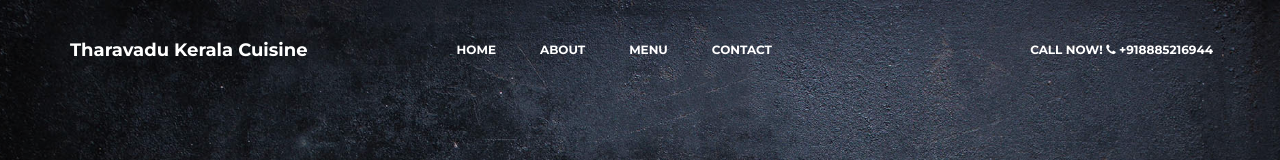
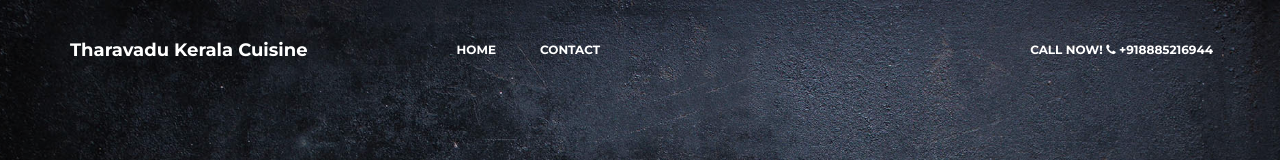
Before and after one commit to tharavadu/tharavadu.github.io, a plain HTML site: page index.html in a window 1280 px wide. Shown: the top 160 px of the page. Drawn offline with Linux system fonts and the light colour scheme.

Commit message:
Update index.html

```diff
--- a/index.html
+++ b/index.html
@@ -59,8 +59,8 @@ http://www.templatemo.com/tm-515-eatery
                <div class="collapse navbar-collapse">
                     <ul class="nav navbar-nav navbar-nav-first">
                          <li><a href="#home" class="smoothScroll">Home</a></li>
-                         <li><a href="#about" class="smoothScroll">About</a></li>
-                         <li><a href="#menu" class="smoothScroll">Menu</a></li>
+                     <!--<li><a href="#about" class="smoothScroll">About</a></li>
+                         <li><a href="#menu" class="smoothScroll">Menu</a></li>-->
                          <li><a href="#contact" class="smoothScroll">Contact</a></li>
                     </ul>
 
```
